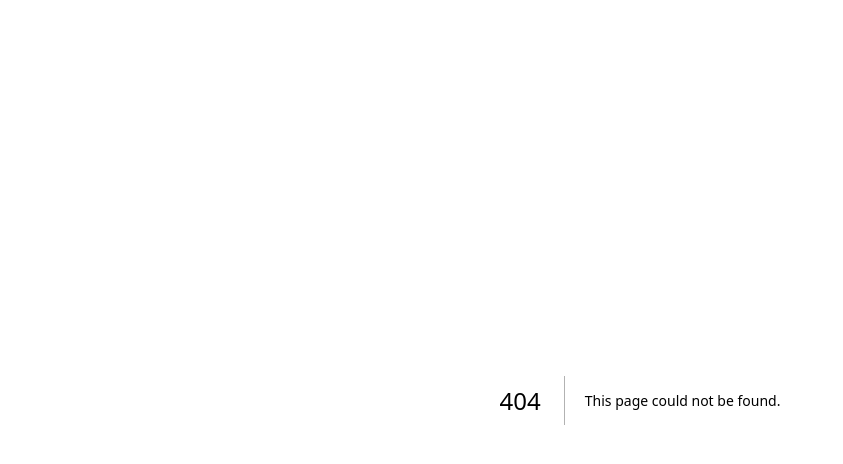
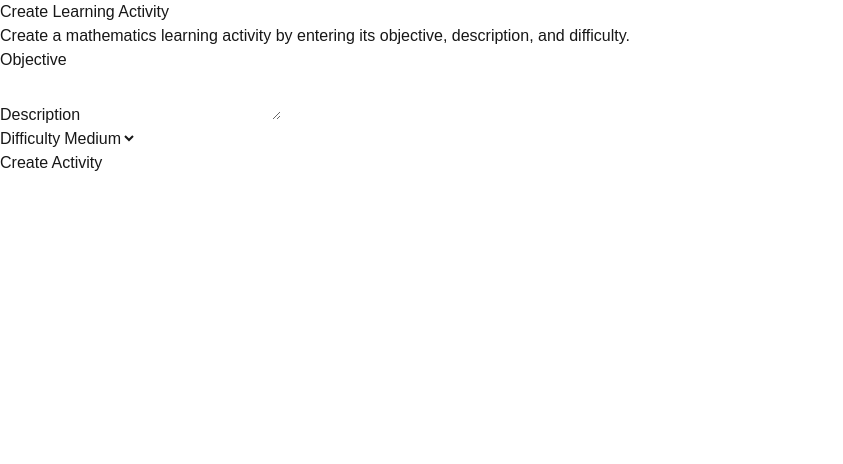
Before and after one commit to derek20-02/Math-Learning-Path, a Next.js app: page /activities/new in a window 1280 px wide. Before the commit this address had no page. Shown: the top 464 px of the page, without its empty margins (0-843 px from the left). Built offline with nearby package versions, Linux system fonts and the light colour scheme.

Commit message:
Add learning activity creation form

```diff
--- /dev/null
+++ b/app/(teacher)/activities/new/page.tsx
@@ -0,0 +1,16 @@
+import ActivityForm from "@/app/components/activities/activity-form";
+
+export default function NewActivityPage() {
+    return (
+        <main>
+            <h1>Create Learning Activity</h1>
+
+            <p>
+                Create a mathematics learning activity by entering its objective,
+                description, and difficulty.
+            </p>
+
+            <ActivityForm />
+        </main>
+    );
+}
--- /dev/null
+++ b/app/components/activities/activity-form.tsx
@@ -0,0 +1,105 @@
+"use client";
+
+import { FormEvent, useState } from "react";
+
+type Difficulty = "easy" | "medium" | "hard";
+
+export default function ActivityForm() {
+    const [objective, setObjective] = useState("");
+    const [description, setDescription] = useState("");
+    const [difficulty, setDifficulty] = useState<Difficulty>("medium");
+
+    const [message, setMessage] = useState("");
+    const [error, setError] = useState("");
+    const [isSubmitting, setIsSubmitting] = useState(false);
+
+    async function handleSubmit(event: FormEvent<HTMLFormElement>) {
+        event.preventDefault();
+
+        setMessage("");
+        setError("");
+        setIsSubmitting(true);
+
+        try {
+            const response = await fetch("/api/activities", {
+                method: "POST",
+                headers: {
+                    "Content-Type": "application/json",
+                },
+                body: JSON.stringify({
+                    objective,
+                    description,
+                    difficulty,
+                }),
+            });
+
+            const data = await response.json();
+
+            if (!response.ok) {
+                setError(data.error ?? "Unable to create activity.");
+                return;
+            }
+
+            setMessage("Activity created successfully.");
+
+            setObjective("");
+            setDescription("");
+            setDifficulty("medium");
+        } catch {
+            setError("Unable to connect to the server.");
+        } finally {
+            setIsSubmitting(false);
+        }
+    }
+
+    return (
+        <form onSubmit={handleSubmit}>
+            <div>
+                <label htmlFor="objective">Objective</label>
+                <input
+                    id="objective"
+                    name="objective"
+                    type="text"
+                    value={objective}
+                    onChange={(event) => setObjective(event.target.value)}
+                    required
+                />
+            </div>
+
+            <div>
+                <label htmlFor="description">Description</label>
+                <textarea
+                    id="description"
+                    name="description"
+                    value={description}
+                    onChange={(event) => setDescription(event.target.value)}
+                    required
+                />
+            </div>
+
+            <div>
+                <label htmlFor="difficulty">Difficulty</label>
+                <select
+                    id="difficulty"
+                    name="difficulty"
+                    value={difficulty}
+                    onChange={(event) =>
+                        setDifficulty(event.target.value as Difficulty)
+                    }
+                >
+                    <option value="easy">Easy</option>
+                    <option value="medium">Medium</option>
+                    <option value="hard">Hard</option>
+                </select>
+            </div>
+
+            <button type="submit" disabled={isSubmitting}>
+                {isSubmitting ? "Creating..." : "Create Activity"}
+            </button>
+
+            {error && <p role="alert">{error}</p>}
+
+            {message && <p role="status">{message}</p>}
+        </form>
+    );
+}
```
